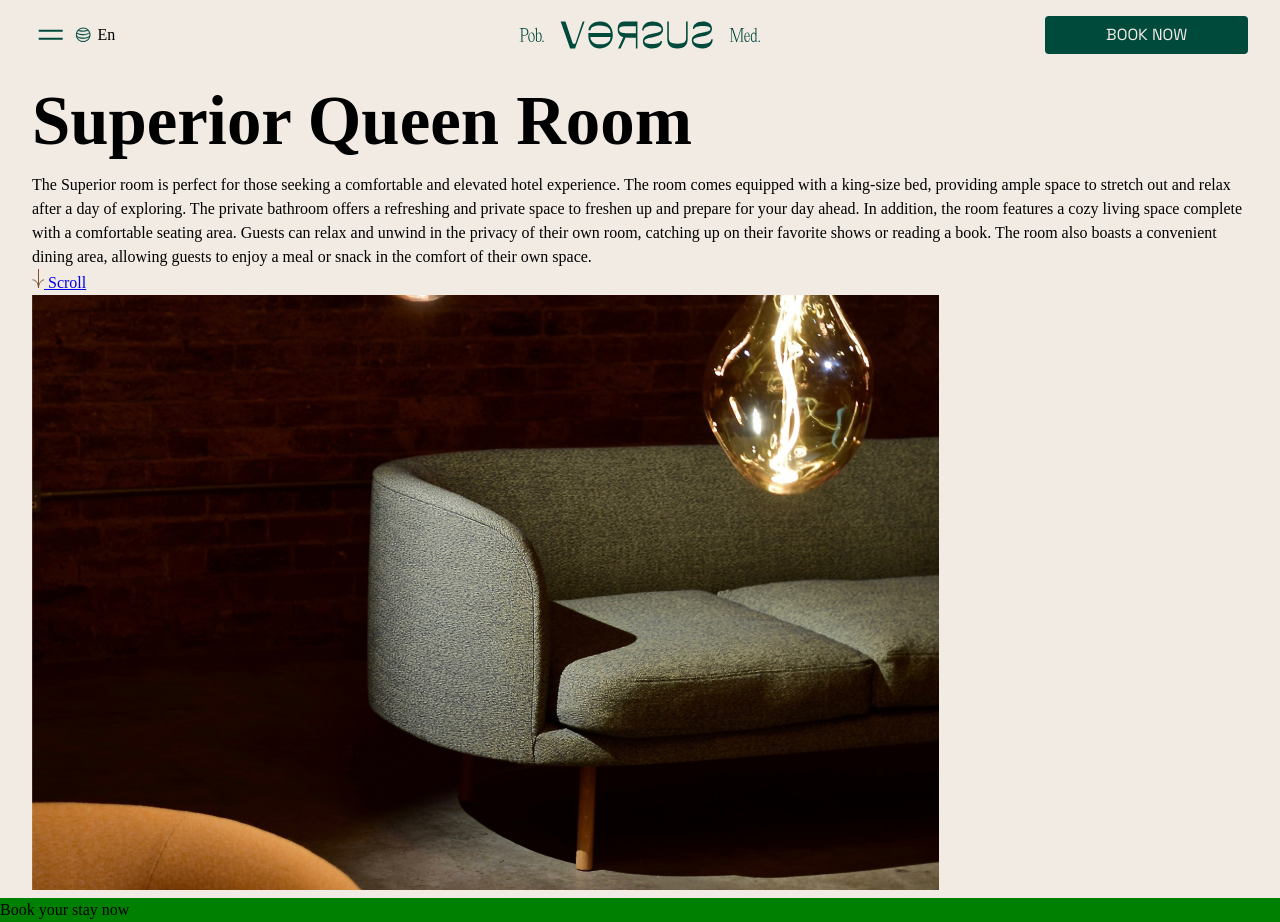
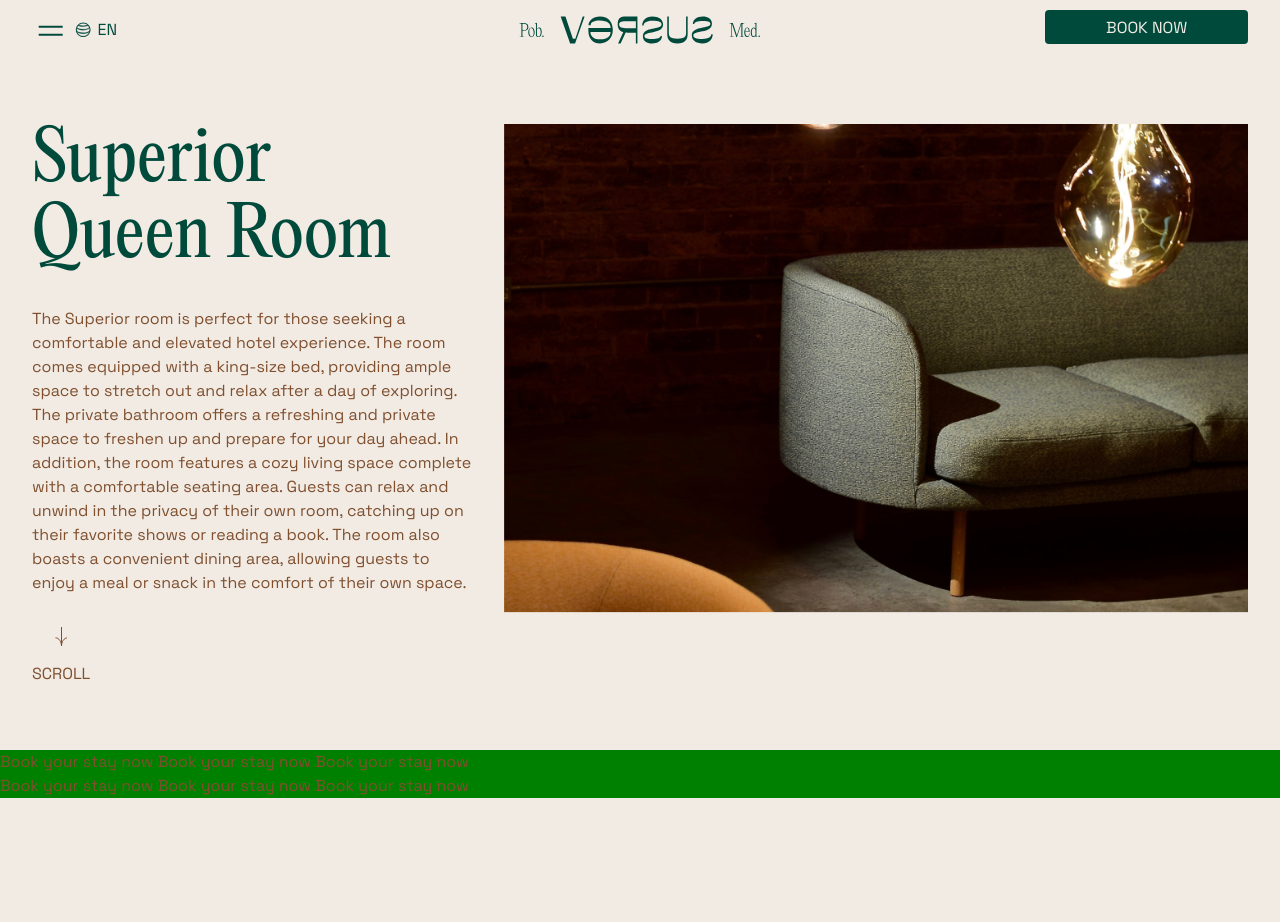
Before and after one commit to josnethmoreno/contra-challenge, a website built with Vite: page index.html in a window 1280 px wide. After the commit the page ends 800 px from the top, so only its background shows below. Built offline with nearby package versions, Linux system fonts and the light colour scheme.

Commit message:
hero styles

```diff
--- a/index.html
+++ b/index.html
@@ -21,12 +21,14 @@
           </button>
         </div>
         <div class="nav-center">
-          <img src="/pob.svg" alt="Poblado">
-          <img src="/logotipo.svg" alt="Versus logitipo">
-          <img src="/med.svg" alt="Medellin">
+          <a href="#top">
+            <img src="/pob.svg" alt="Poblado">
+            <img src="/logotipo.svg" alt="Versus logitipo">
+            <img src="/med.svg" alt="Medellin">
+          </a>
         </div>
         <div class="nav-right">
-          <button class="button-primary">Book now</button>
+          <a class="button-primary">Book now</a>
         </div>
       </div>
     </nav>
@@ -34,12 +36,18 @@
   <main>
     <section class="hero" id="hero">
       <div class="container">
-        <h1>Superior Queen Room</h1>
         <div class="hero-content">
+          <h1>Superior Queen Room</h1>
           <p>
-            The Superior room is perfect for those seeking a comfortable and elevated hotel experience. The room comes equipped with a king-size bed, providing ample space to stretch out and relax after a day of exploring. The private bathroom offers a refreshing and private space to freshen up and prepare for your day ahead. In addition, the room features a cozy living space complete with a comfortable seating area. Guests can relax and unwind in the privacy of their own room, catching up on their favorite shows or reading a book. The room also boasts a convenient dining area, allowing guests to enjoy a meal or snack in the comfort of their own space.
+            The Superior room is perfect for those seeking a comfortable and elevated hotel experience. The room comes
+            equipped with a king-size bed, providing ample space to stretch out and relax after a day of exploring.
+            The private bathroom offers a refreshing and private space to freshen up and prepare for your day ahead.
+            In addition, the room features a cozy living space complete with a comfortable seating area. Guests can
+            relax and unwind in the privacy of their own room, catching up on their favorite shows or reading a book.
+            The room also boasts a convenient dining area, allowing guests to enjoy a meal or snack in the comfort of
+            their own space.
           </p>
-          <a href="#services">
+          <a class="hero-cta" href="#services">
             <i class="icon icon-arrow-down"></i>
             Scroll
           </a>
@@ -55,6 +63,28 @@
           Book your stay now
           <i class="icon-arrow-right"></i>
         </span>
+        <span>
+          Book your stay now
+          <i class="icon-arrow-right"></i>
+        </span>
+        <span>
+          Book your stay now
+          <i class="icon-arrow-right"></i>
+        </span>
+      </p>
+      <p>
+        <span>
+          Book your stay now
+          <i class="icon-arrow-right"></i>
+        </span>
+        <span>
+          Book your stay now
+          <i class="icon-arrow-right"></i>
+        </span>
+        <span>
+          Book your stay now
+          <i class="icon-arrow-right"></i>
+        </span>
       </p>
     </div>
   </main>
--- a/src/css/reset.css
+++ b/src/css/reset.css
@@ -56,3 +56,8 @@ h5,
 h6 {
 	overflow-wrap: break-word;
 }
+
+a{
+	text-decoration: none;
+  cursor: pointer;
+}
--- a/src/css/style.css
+++ b/src/css/style.css
@@ -15,6 +15,39 @@
 
   --h1: 4.3rem;
   --h2: 3.1rem;
+
+  --spacer: 1rem;
+  --spacer-2: 2rem;
+  --spacer-3: 4rem;
+  --spacer-4: 6rem;
+  --spacer-5: 8rem;
+}
+
+/* GLOBAL STYLES */
+html {
+  scroll-behavior: smooth;
+}
+
+body {
+  font-size: 16px;
+  background-color: var(--bg);
+  font-family: 'Space Grotesk';
+}
+
+section {
+  padding: var(--spacer-3) 0;
+}
+
+.container {
+  max-width: 1440px;
+  margin: 0 auto;
+  padding: 0 2rem;
+}
+
+h1, h2, h3, h4 {
+  font-family: 'Editorial New';
+  font-weight: 300;
+  color: var(--accent);
 }
 
 h1, .h1 {
@@ -25,11 +58,15 @@ h2, .h2 {
   font-size: var(--h2);
 }
 
-body {
-  font-size: 16px;
-  background-color: var(--bg);
+p {
+  color: var(--fg);
 }
 
+a, span, p {
+  font-family: 'Space Grotesk';
+}
+
+/* HEADER */
 header {
   padding: 1rem 0;
   position: sticky;
@@ -42,7 +79,6 @@ header {
   border-radius: 4px;
   color: var(--bg);
   background: var(--accent);
-  font-family: 'Space Grotesk';
   text-transform: uppercase;
   line-height: 1.5;
 }
@@ -57,18 +93,46 @@ header {
   display: flex;
 }
 
-.nav-center {
+.nav-lang {
+  color: var(--accent);
+  text-transform: uppercase;
+}
+
+.nav-center > a{
   display: flex;
   align-items: center;
   gap: 1rem;
 }
 
-.container {
-  max-width: 1440px;
-  margin: 0 auto;
-  padding: 0 2rem;
+/* HERO */
+.hero > .container {
+  display: flex;
+  gap: var(--spacer-2);
 }
 
+.hero-content {
+  display: flex;
+  flex-direction: column;
+  gap: var(--spacer-2);
+  max-width: 440px;
+}
+
+.hero-content h1 {
+  line-height: 1.1;
+  max-width: 10ch;
+}
+
+.hero-cta {
+  display: inline-flex;
+  flex-direction: column;
+  align-items: center;
+  align-self: start;
+  gap: var(--spacer);
+  color: var(--fg);
+  text-transform: uppercase;
+}
+
+/* MARQUEE */
 .marquee {
   background-color: green;
 }
```
